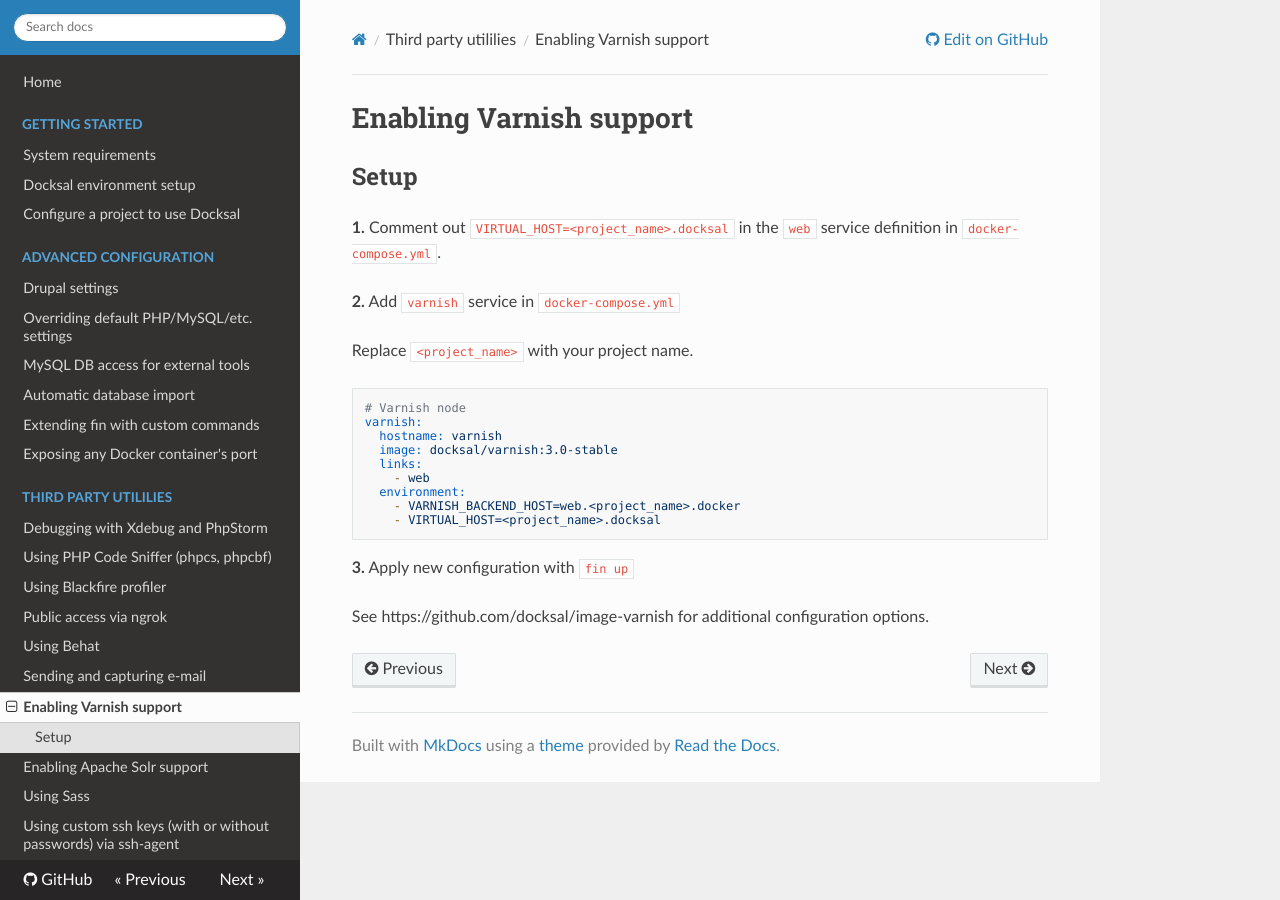
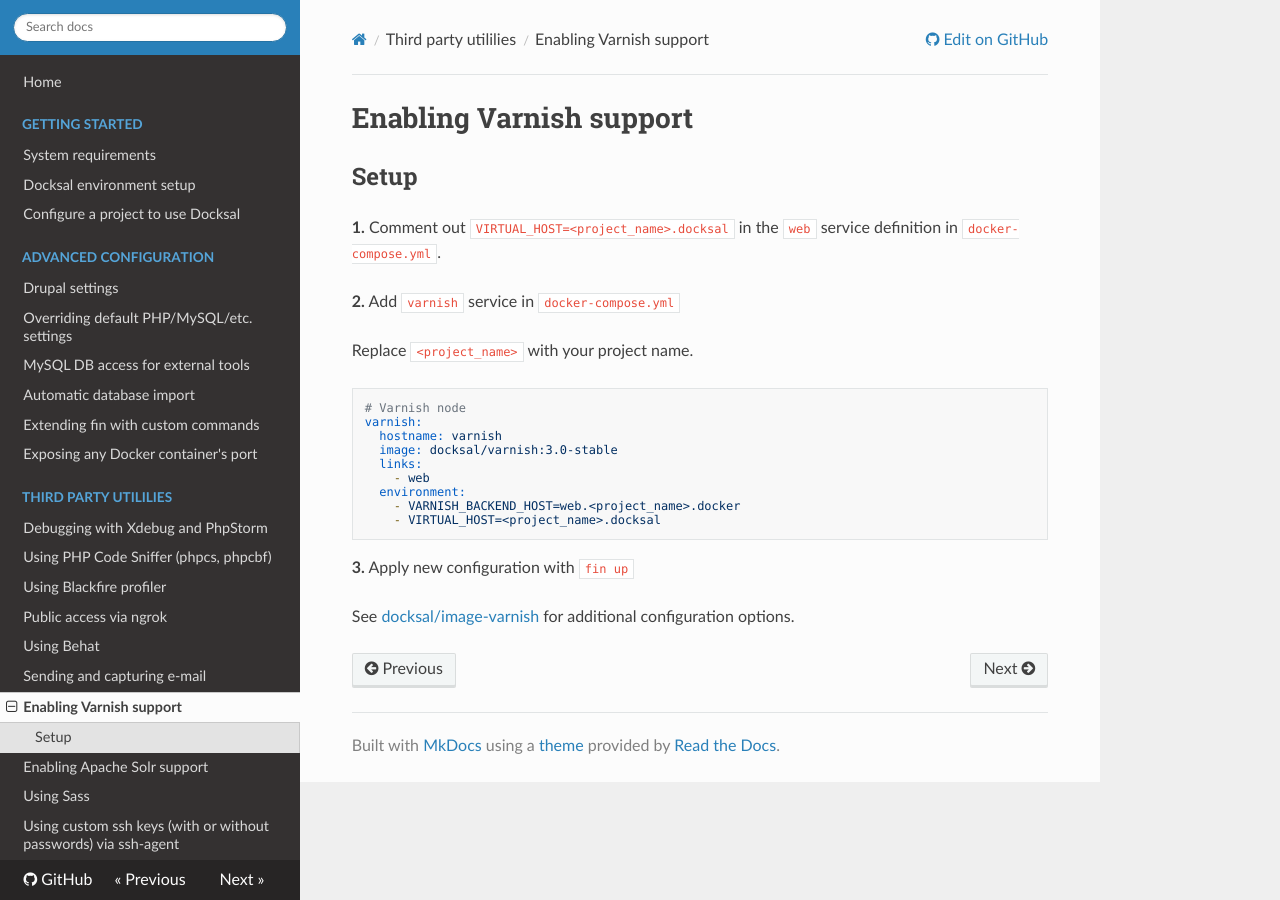
Before and after one commit to docksal/docksal, an MkDocs documentation site: the page built from docs/varnish.md, in a window 1280 px wide. Built offline with MkDocs 1.6.1, drawn with Linux system fonts in a browser that asks for light colours; nearby versions of some CDN libraries; old or Windows-style settings are respelled for this version of MkDocs; part of the change alters nothing that is shown.

Commit message:
Update varnish.md

```diff
--- a/docs/varnish.md
+++ b/docs/varnish.md
@@ -23,4 +23,4 @@ varnish:
 **3.** Apply new configuration with `fin up`
 
 
-See https://github.com/docksal/image-varnish for additional configuration options.
+See [docksal/image-varnish](https://github.com/docksal/image-varnish) for additional configuration options.
```
